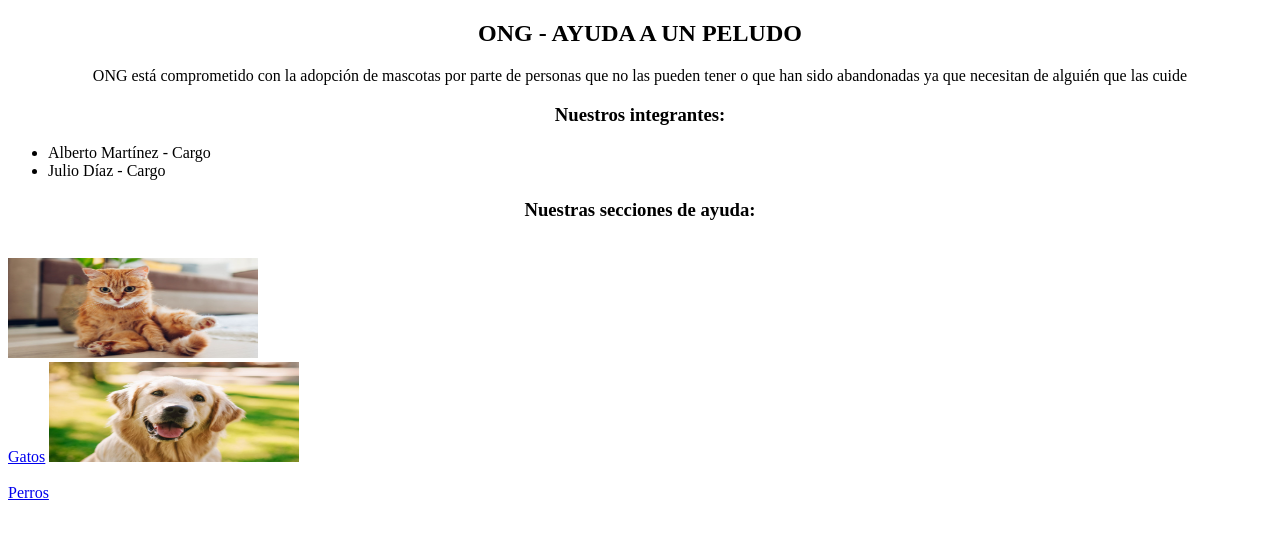
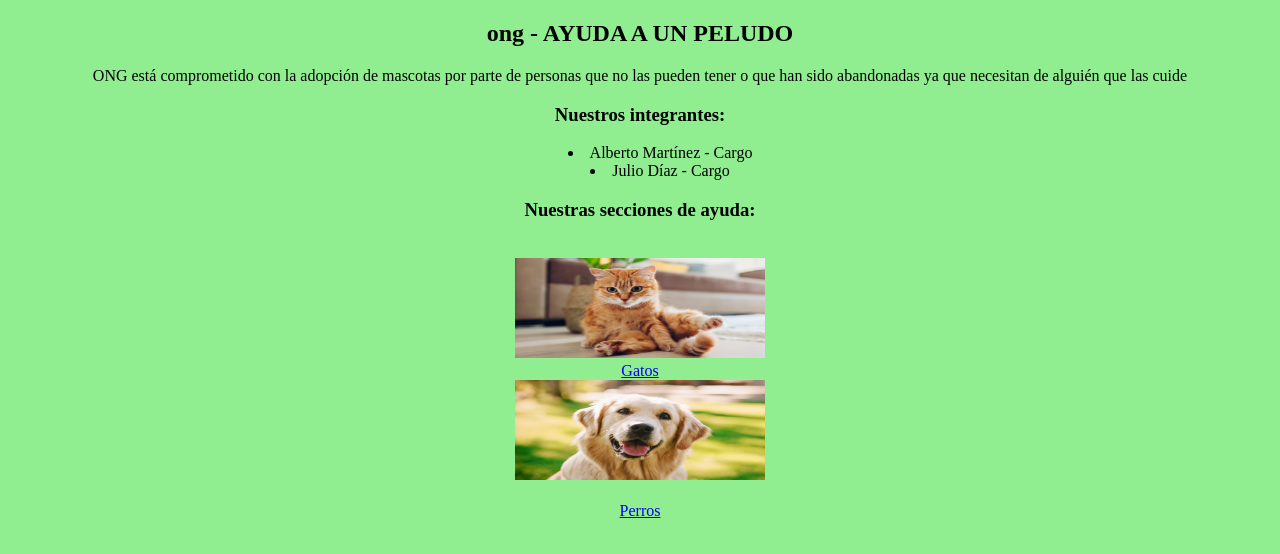
Before and after one commit to albertoign/Practica006D, a plain HTML site: page inicio.html in a window 1280 px wide. Drawn offline with Linux system fonts and the light colour scheme.

Commit message:
Cambios en inicio

```diff
--- a/Css/Style Inicio.css
+++ b/Css/Style Inicio.css
@@ -1,7 +1,14 @@
 .ini{
+    background-color: black;
     padding-top: 0px;
     padding-left: 400px;
     padding-right: 750px;
     padding-bottom: 0px;
 
 }
+body{
+    background-color: lightgreen;
+    text-align: center;
+    list-style-position: inside;
+
+}
--- a/inicio.html
+++ b/inicio.html
@@ -32,7 +32,7 @@
 
 <body>
     <center>
-        <h2> <b> ONG - AYUDA A UN PELUDO</b> </h2>
+        <h2> <b> ong - AYUDA A UN PELUDO</b> </h2>
     </center>
     <center>ONG está comprometido con la adopción de mascotas
         por parte de personas que no las pueden tener o que han
@@ -54,7 +54,7 @@
     </center> <br>
 
     <img src="Img/Gato-2.jpg" class="margen"  alt="" border width="250" height="100"> <br>
-    <a href="http://127.0.0.7:5500/Gatos.html"   target="_blank"> Gatos</a>
+    <a href="http://127.0.0.7:5500/Gatos.html"   target="_blank"> Gatos</a> <br>
 
 
     <img src="Img/Perro-2.jpg"  class="margen" alt="" border width="250" height="100">
```
